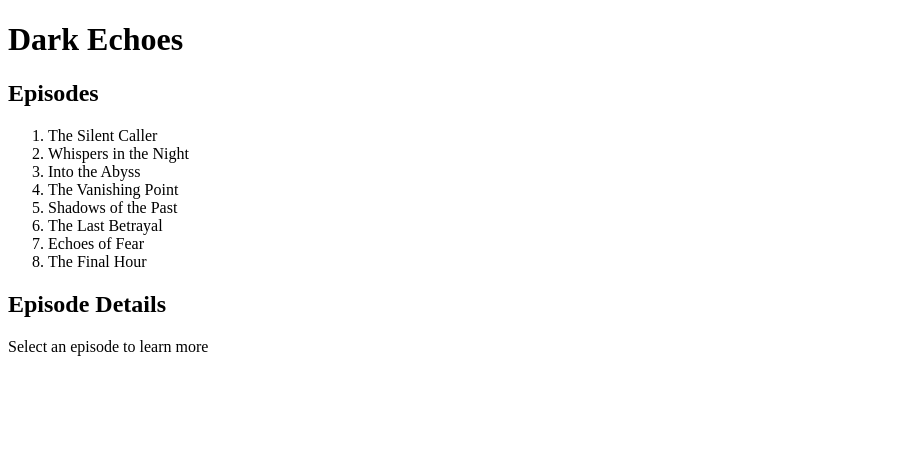
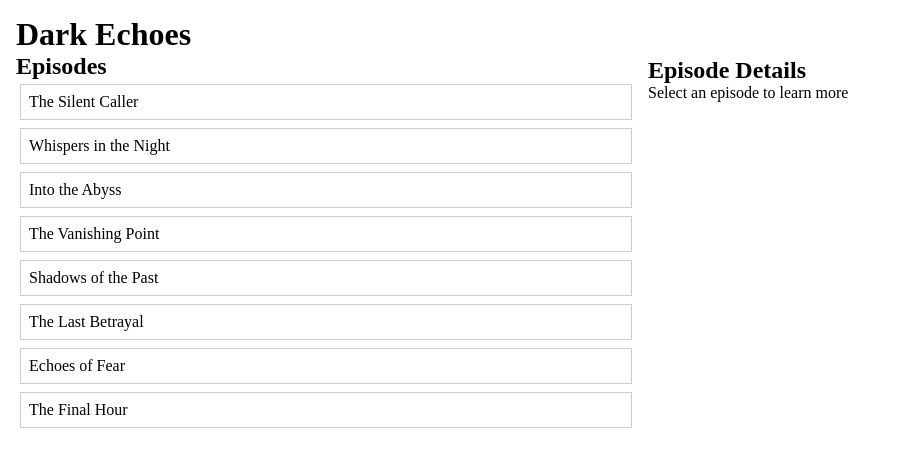
Before and after one commit to emiliodmorales/dark-echoes, a React (Vite) app: page / in a window 1280 px wide. Shown: the top 454 px of the page, without its empty margins (0-903 px from the left). Built offline with nearby package versions, Linux system fonts and the light colour scheme.

Commit message:
style app

```diff
--- a/src/index.css
+++ b/src/index.css
@@ -0,0 +1,46 @@
+* {
+  margin: 0;
+  padding: 0;
+  box-sizing: border-box;
+}
+
+body {
+  padding: 1rem;
+}
+
+main {
+  display: grid;
+  gap: 1ch;
+}
+
+@media (width >= 500px) {
+  main {
+    grid-template-columns: 1fr 1fr;
+  }
+}
+
+.episodes ol {
+  display: grid;
+  gap: 1ch;
+
+  list-style-type: none;
+  padding: 0.25rem;
+}
+
+.episodes li {
+  padding: 1ch;
+  border: 1px solid #ccc;
+}
+
+.episodes li:hover {
+  cursor: pointer;
+  font-style: italic;
+}
+
+.episodes .active {
+  font-weight: bold;
+}
+
+.details {
+  padding: 0.25rem;
+}
```
